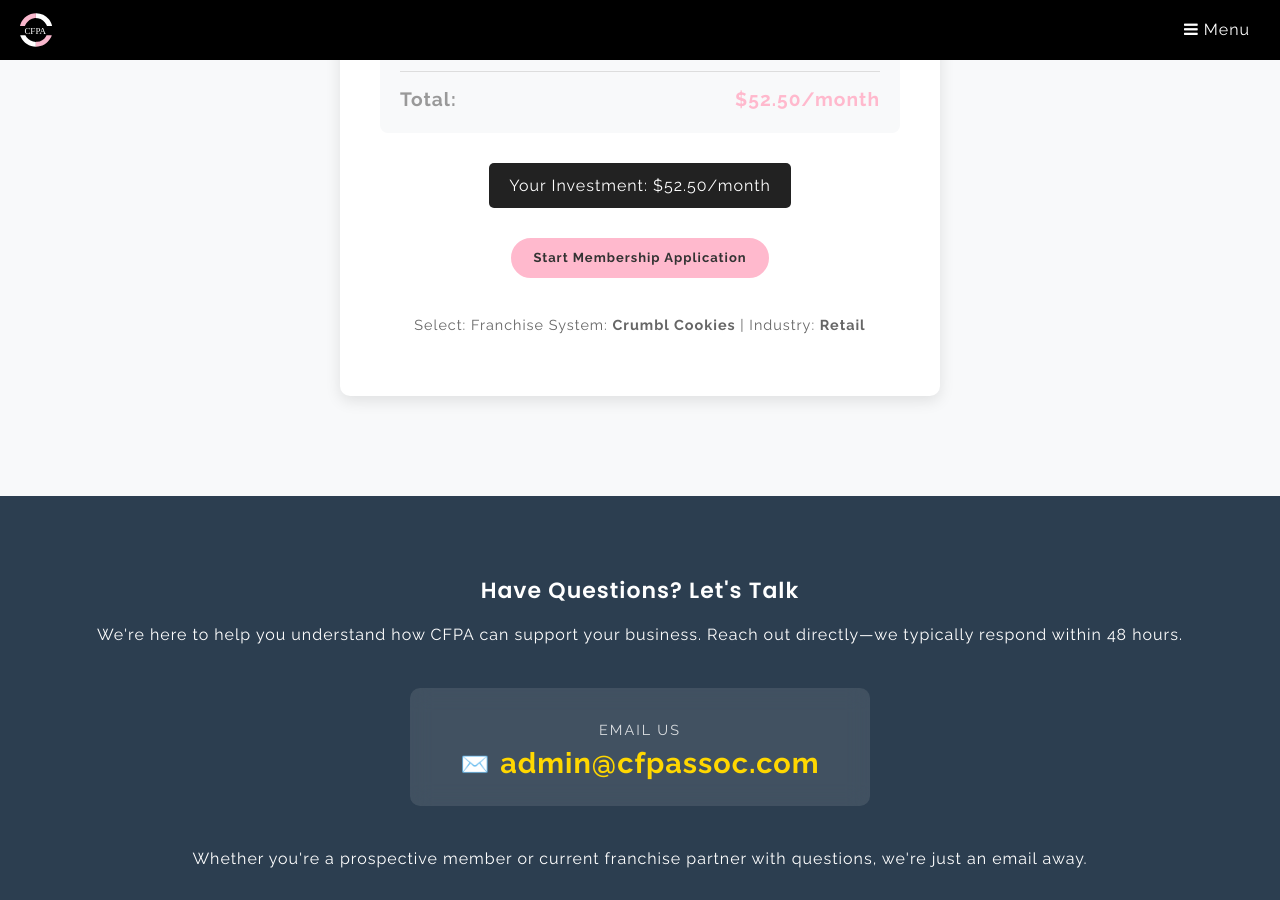
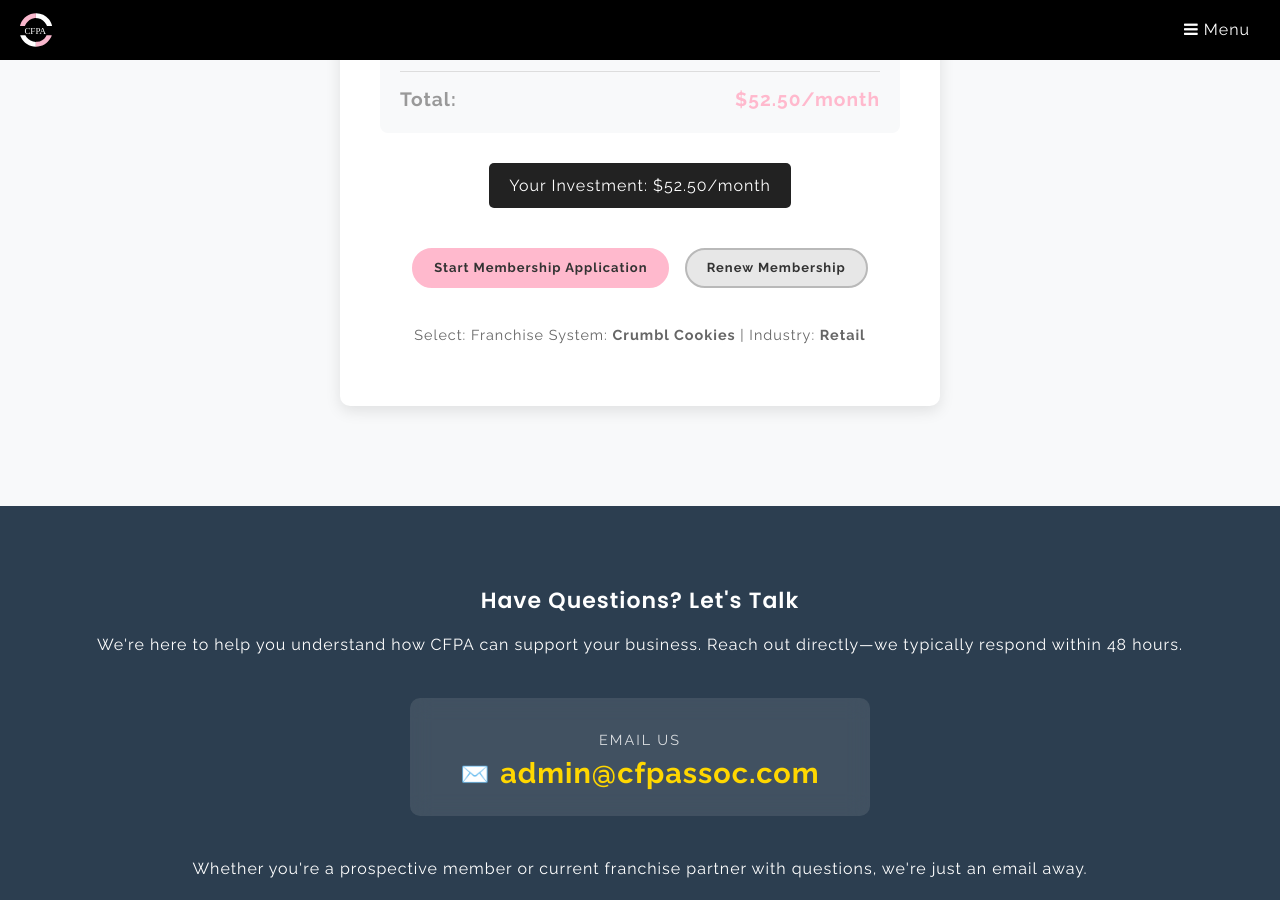
Before and after one commit to cfpassoc/cfpassoc.com, a Jekyll site: the page built from index.html, in a window 1280 px wide and 900 px high, scrolled down 5819 px. Built offline with Jekyll 4.4.1, drawn with Linux system fonts in a browser that asks for light colours.

Commit message:
Updated links

```diff
--- a/index.html
+++ b/index.html
@@ -77,7 +77,7 @@
         <br /><br />
 
        {% assign nav_obj_join = site.data.nav | where:'section_id','join' | first %}
-        <a class="button small" href='https://membership.aafd.org/join/franchisee-membership-application/' target="_blank">Join CFPA Today</a>
+        <a class="button small" href='https://membership.aafd.org/join/franchisee-membership-application/?type=join&franchise_system=Crumbl%20Cookies&Industry=Retail' target="_blank">Join CFPA Today</a>
         &nbsp;&nbsp;
 
         {% assign nav_obj_benefits = site.data.nav | where:'section_id','benefits' | first %}
@@ -192,7 +192,7 @@
     </div>
     <div class='large-4 columns'>
       <p>
-        <a class='button small boxed' href="https://membership.aafd.org/join/franchisee-membership-application/" target="_blank">Join CFPA Now</a>
+        <a class='button small boxed' href="https://membership.aafd.org/join/franchisee-membership-application/?type=join&franchise_system=Crumbl%20Cookies&Industry=Retail" target="_blank">Join CFPA Now</a>
       </p>
     </div>
   </div>
@@ -320,7 +320,7 @@
         Your Investment: <span id="totalCost">$52.50/month</span>
       </div>
 
-      <a href="https://membership.aafd.org/join/franchisee-membership-application/" class="button small" style="margin-top: 40px; margin-top:30px; " target="_blank">Start Membership Application</a>
+      <a href="https://membership.aafd.org/join/franchisee-membership-application/?type=join&franchise_system=Crumbl%20Cookies&Industry=Retail" class="button small" style="margin-top: 40px; " target="_blank">Start Membership Application</a> &nbsp;&nbsp;<a href="https://membership.aafd.org/join/franchisee-membership-application/?type=join&franchise_system=Crumbl%20Cookies&Industry=Retail" class="button small secondary" style="margin-top: 40px; " target="_blank">Renew Membership</a>
       <p style="margin-top: 15px; color: #666; font-size: 0.9em;">
         Select: Franchise System: <strong>Crumbl Cookies</strong> | Industry: <strong>Retail</strong>
       </p>
```
Also changed, not shown: assets/images/logo-black.svg.
